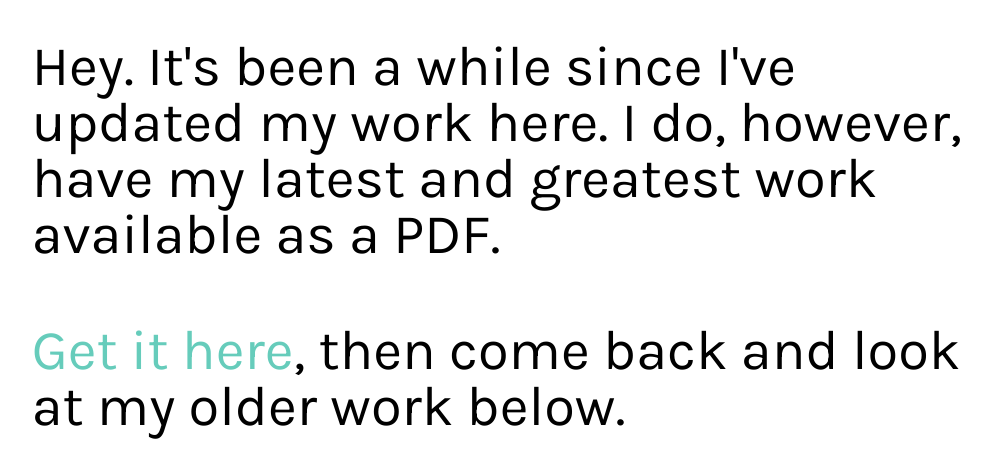
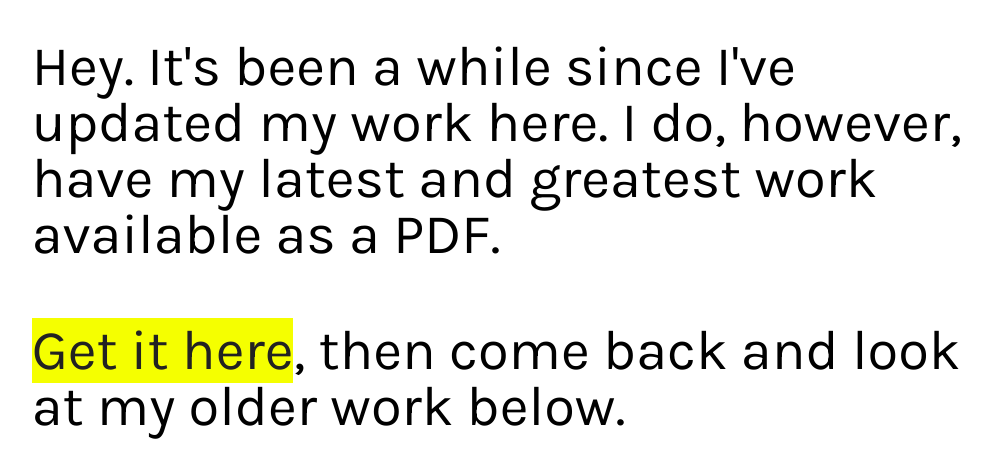
Before and after one commit to thelissilent/thelissilent.github.io, a PHP site: page / in a window 1280 px wide. Shown: the part 116-570 px from the top of the page, without its empty margins (113-1104 px from the left). Run offline with PHP 8.4, Linux system fonts and the light colour scheme.

Commit message:
Add files via upload

```diff
--- a/css/style.css
+++ b/css/style.css
@@ -105,6 +105,16 @@ p {
   font-size:1.8em;
   line-height:1.5em;
   padding:80px 30px;
+}
+
+#pdfPortfolio {
+  margin-bottom: 80px;
+}
+
+#pdfPortfolio a {
+  background-color:rgb(245,255,0);
+  color:#222222;
+  /*text-decoration: underline;*/
 }
 
 .bold {
```
